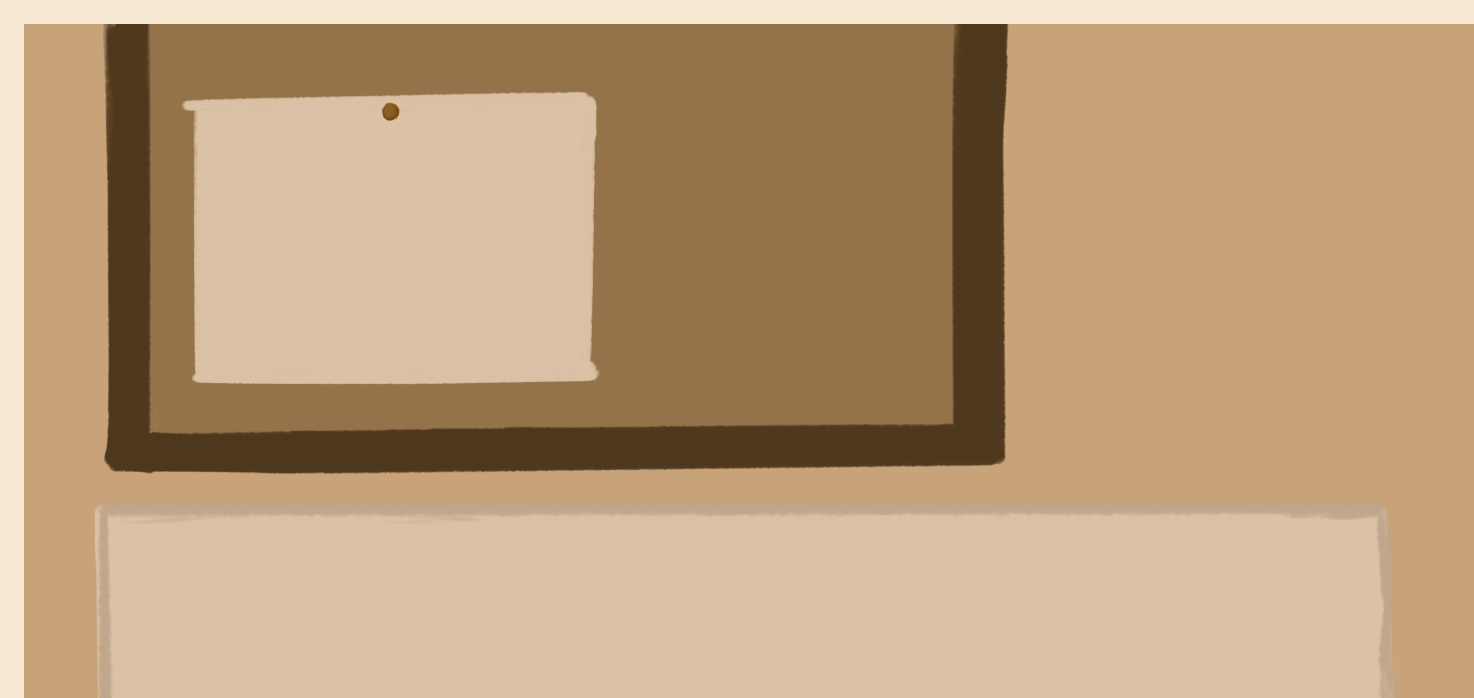
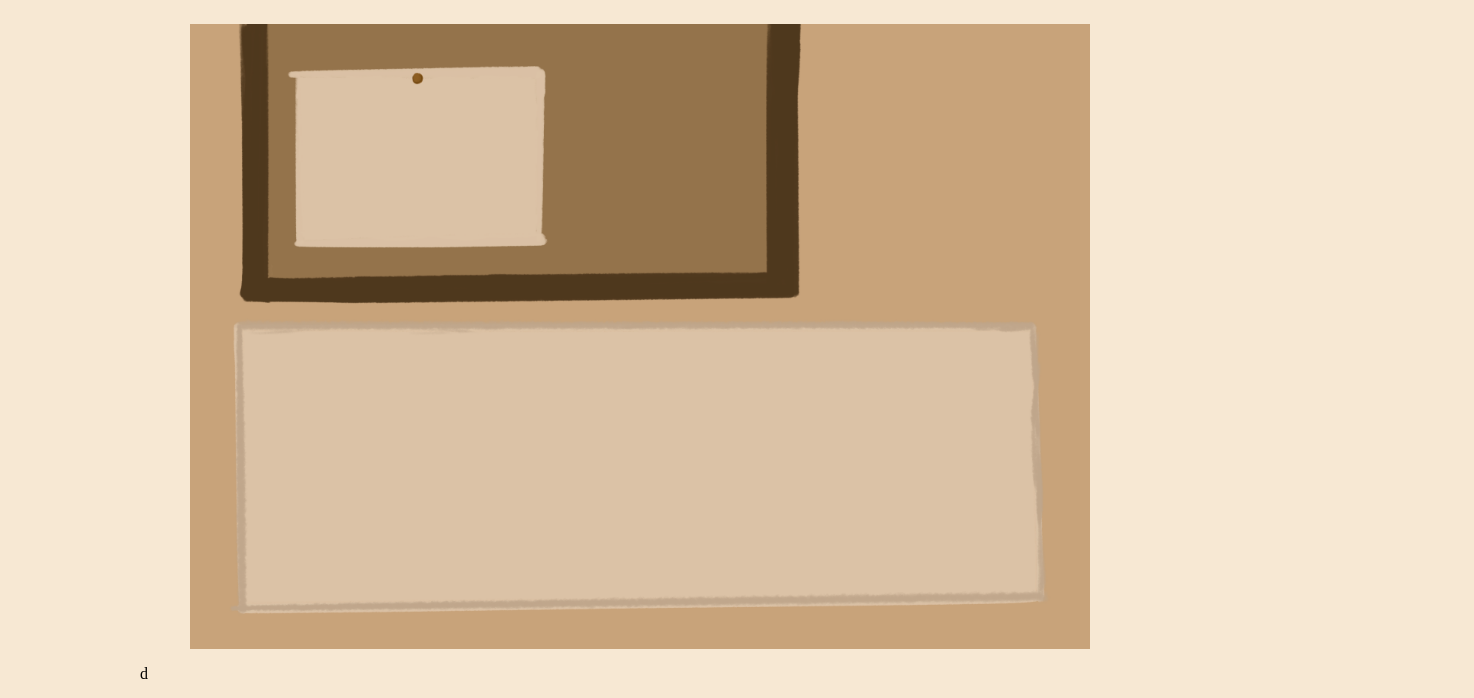
Before and after one commit to WaiKei1/idad-a2, a plain HTML site: page index.html in a window 1280 px wide. Shown: the part 112-810 px from the top of the page, 1474 px wide, since content can reach past the window. Drawn offline with Linux system fonts and the light colour scheme; a web font is replaced by a local one.

Commit message:
img test

```diff
--- a/index.html
+++ b/index.html
@@ -9,7 +9,7 @@
 
   <body>
     <h1>Kitchen Symphony</h1>
-    <img src="img/kitchenBG.png" alt="Kitchen" width="1450" />
+    <img src="img/kitchenBG.png" alt="Kitchen" width="90%" />
     <p>d</p>
   </body>
 </html>
--- a/style.css
+++ b/style.css
@@ -1,7 +1,7 @@
 @import url("https://fonts.googleapis.com/css2?family=Big+Shoulders+Stencil:opsz,wght@10..72,100..900&family=Inter:ital,opsz,wght@0,14..32,100..900;1,14..32,100..900&family=Open+Sans&family=Permanent+Marker&family=Ubuntu:ital,wght@0,300;0,400;0,500;0,700;1,300;1,400;1,500;1,700&display=swap");
 
 body {
-  max-width: 1500px;
+  max-width: 1000px;
   margin: auto;
   padding: 1.5rem;
   background-color: rgb(247, 232, 211);
```
